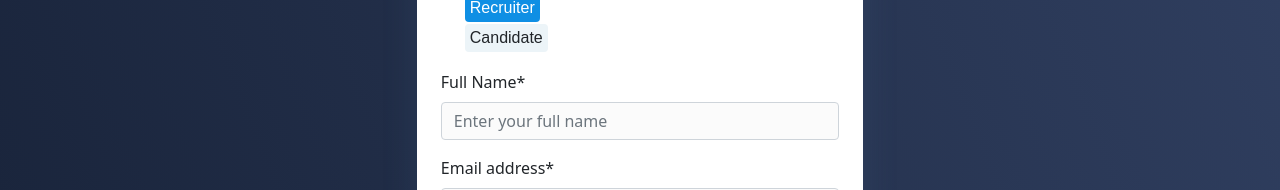
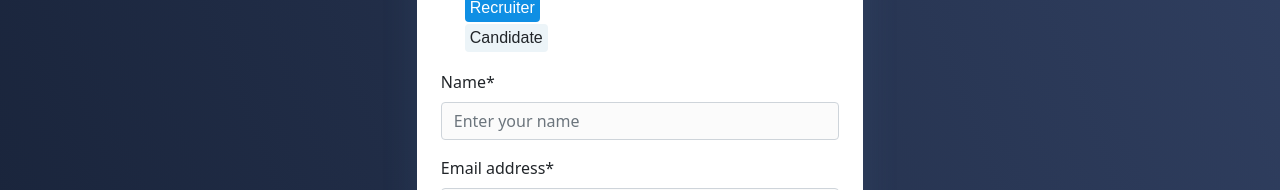
Before and after one commit to hitesh0710/MyJobs, a React (Create React App) app: page /signup in a window 1280 px wide. Shown: the part 185-375 px from the top of the page. Built offline with nearby package versions, Linux system fonts and the light colour scheme.

Commit message:
fixed name validation

```diff
--- a/src/components/signup/Signup.js
+++ b/src/components/signup/Signup.js
@@ -21,7 +21,9 @@ export default function Signup() {
         password: yup.string().min(6, "*Password must have at least 6 characters")
             .max(50, "*Password can't be longer than 100 characters").required(),
         name: yup.string().min(2, "*Name must have at least 2 characters")
-            .max(100, "*Names can't be longer than 100 characters").required(),
+            .max(100, "*Name can't be longer than 100 characters").matches(/^[A-Za-z]+$/,
+                "*Name should contain only alphabets"
+            ).required(),
         userRole: yup.number().required(),
         confirmPassword: yup.string().min(6, "*Password must have at least 6 characters")
             .max(50, "*Password can't be longer than 100 characters").required(),
@@ -47,8 +49,13 @@ export default function Signup() {
                                 setSubmitting(false);
                             })
                             .catch((error) => {
-                                if (error) {
+                                console.log(values);
+                                if (error.response.data.message) {
                                     snackbar("error", "user already exists");
+                                    setSubmitting(false);
+                                }
+                                else {
+                                    snackbar("error", "some error ocurred");
                                     setSubmitting(false);
                                 }
                             });
@@ -85,7 +92,7 @@ export default function Signup() {
                                         name="userRole"
                                         id="formHorizontalRadios1"
                                         value={0}
-                                        onChange={handleChange}
+                                        onChange={(e) => values.userRole = Number(e.target.value)}
                                         defaultChecked
                                         className="radio-toolbar"
                                     />
@@ -95,7 +102,7 @@ export default function Signup() {
                                         name="userRole"
                                         value={1}
                                         id="formHorizontalRadios2"
-                                        onChange={handleChange}
+                                        onChange={(e) => values.userRole = Number(e.target.value)}
                                         className="radio-toolbar"
                                     />
                                     {touched.userRole && errors.userRole ? (
@@ -109,12 +116,12 @@ export default function Signup() {
                                     controlId="validationFormik101"
                                     className="position-relative"
                                 >
-                                    <Form.Label>Full Name*</Form.Label>
+                                    <Form.Label>Name*</Form.Label>
                                     <Form.Control
                                         type="text"
                                         name="name"
                                         value={values.name}
-                                        placeholder="Enter your full name"
+                                        placeholder="Enter your name"
                                         onChange={handleChange}
                                         onBlur={handleBlur}
                                         className={touched.name && errors.name ? "textboxBg error" : "textboxBg"}
```
